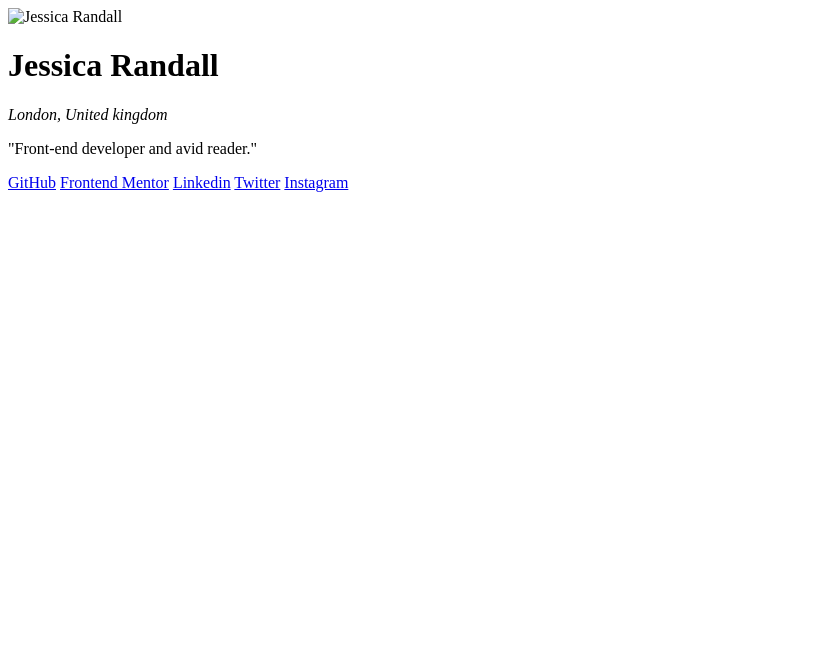
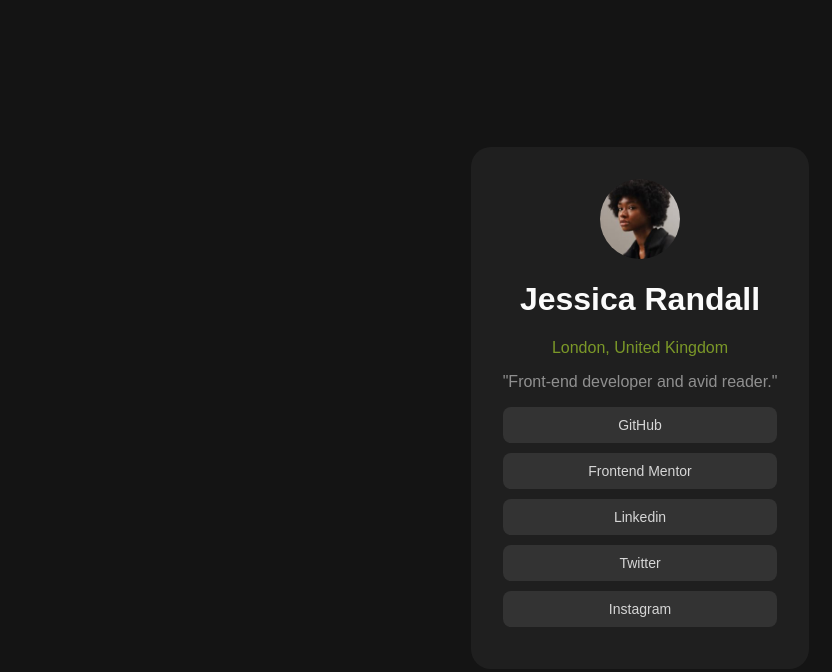
Before and after one commit to ubaidahlawal/replicates, a plain HTML site: page index.html in a window 1280 px wide. Shown: the whole page, without its empty margins (0-832 px from the left). Drawn offline with Linux system fonts and the light colour scheme.

Commit message:
add styling

```diff
--- a/index.html
+++ b/index.html
@@ -1,12 +1,13 @@
 <!DOCTYPE html>
 <html lang="en">
   <head>
+    <link rel="stylesheet" href="style.css" />
     <meta charset="UTF-8" />
     <meta name="viewport" content="width=device-width, initial-scale=1.0" />
     <title>Jessica</title>
   </head>
   <body>
-
+    <main>
       <img src="assets/avatar-jessica.jpeg" alt="Jessica Randall" />
       <h1>Jessica Randall</h1>
       <address>London, United kingdom</address>
@@ -17,7 +18,6 @@
       <a href="#">Linkedin</a>
       <a href="#">Twitter</a>
       <a href="#">Instagram</a>
-
-
+    </main>
   </body>
 </html>
--- /dev/null
+++ b/style.css
@@ -0,0 +1,58 @@
+/* selector {
+    property: value;
+} */
+
+body {
+    background-color: #141414;
+    display: flex;
+    align-items: center;
+    justify-content: center;
+    height: 100vh;
+    font-family: sans-serif;
+}
+
+main {
+    background-color: #1F1F1F;
+    width: fit-content;
+    padding: 32px 32px;
+    display: flex;
+    align-items: center;
+    justify-content: center;
+    flex-direction: column;
+    border-radius: 20px;
+
+}
+
+img{
+    width: 80px;
+    border-radius: 100%;
+}
+
+h1 {
+    color: #fbfbfb;
+}
+
+address{
+    color: #7B9828;
+    text-decoration: none;
+    text-transform: capitalize;
+    font-style: normal;
+}
+
+p{
+    color: white;
+    opacity: 0.5;
+}
+
+a{
+    color: rgba(255, 255, 255, 0.8);
+    background-color: #333333;
+    width: 100%;
+    text-align: center;
+    margin-bottom: 10px;
+    padding: 10px 0;
+    border-radius: 8px;
+    text-decoration: none;
+    font-size: 14px;
+
+}
```
Also changed, not shown: assets/avatar-jessica.jpeg (added), 1 other file. Lines whose indentation alone changed are shown as unchanged.
